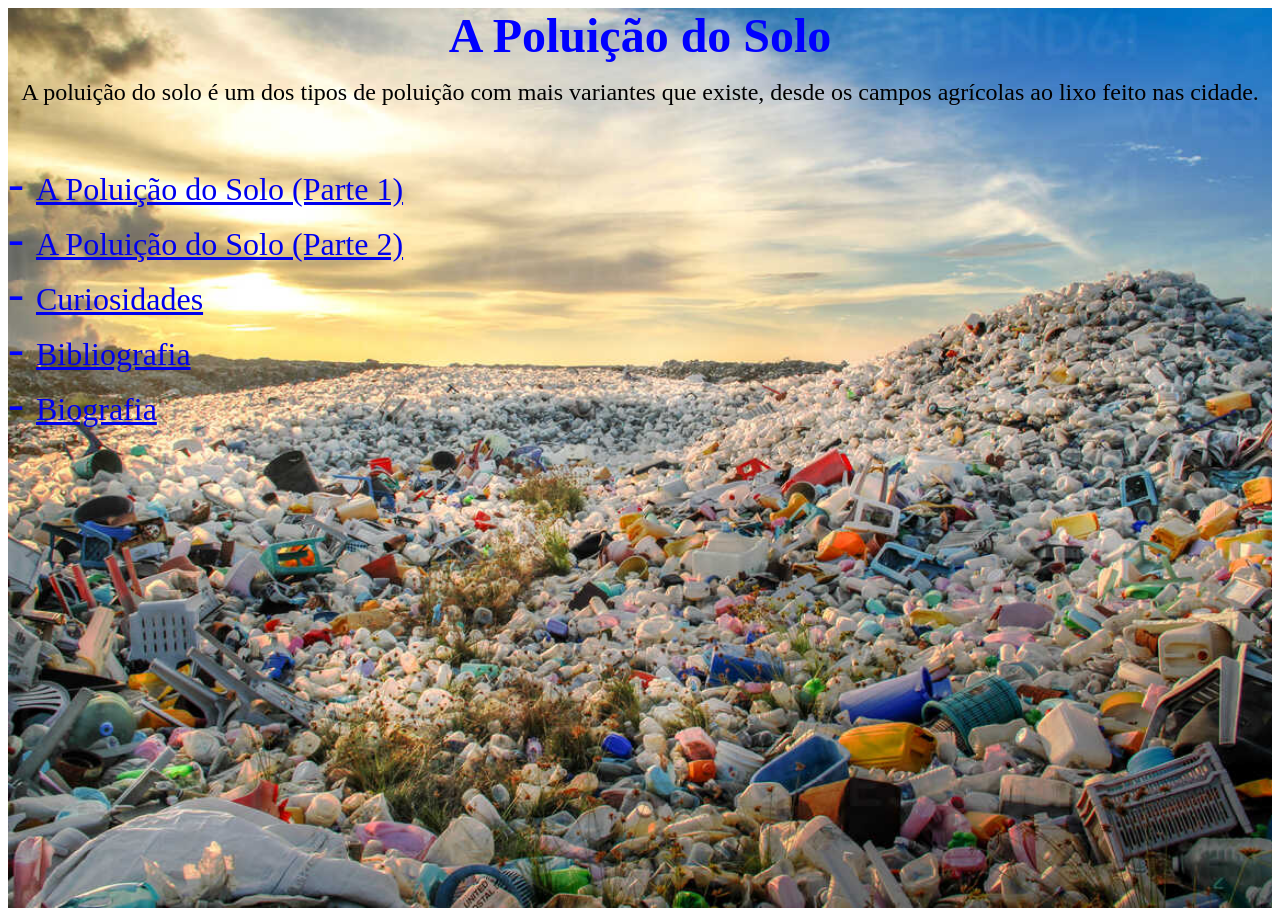
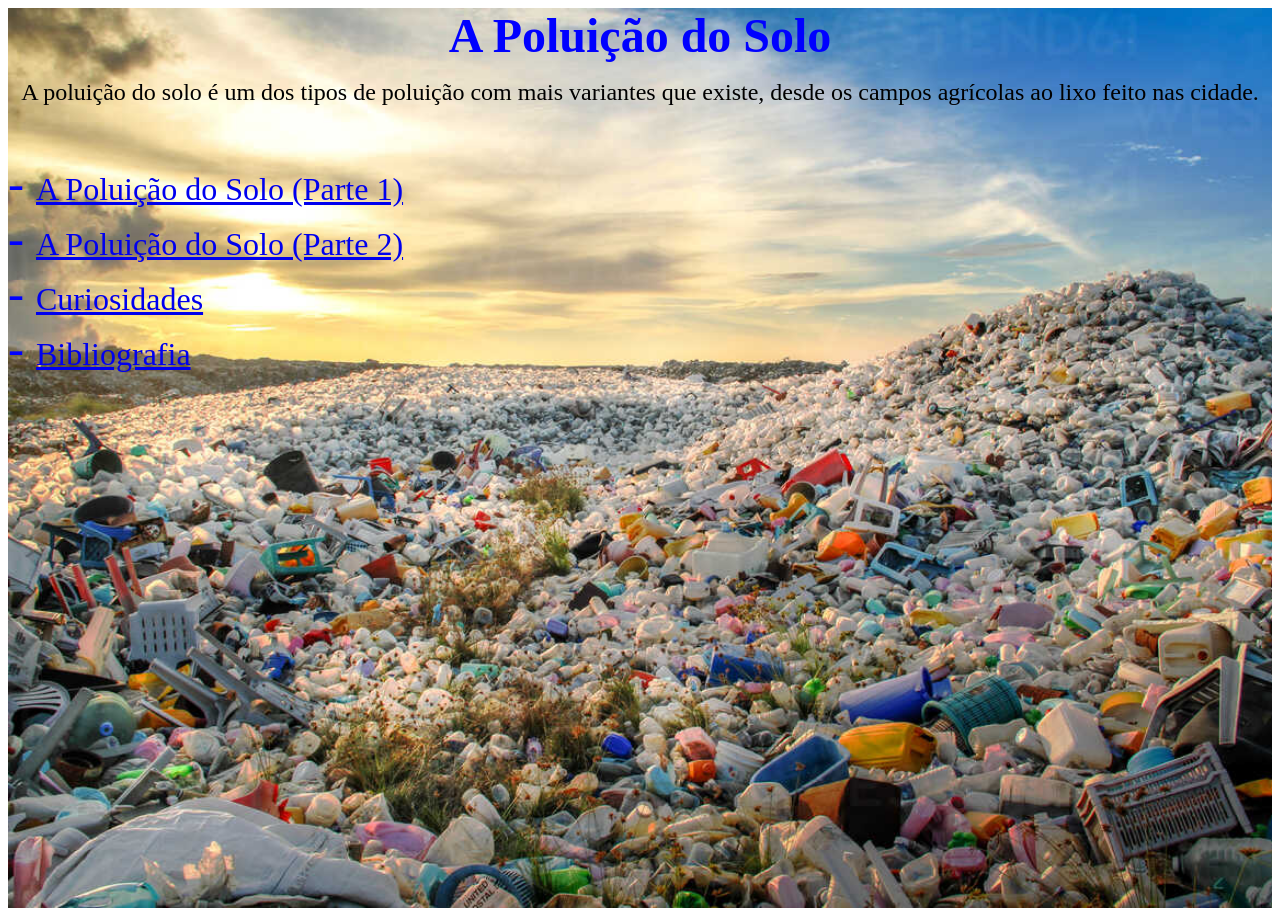
Before and after one commit to vicentesousa09/poluicaodosolo, a plain HTML site: page index.html in a window 1280 px wide. Shown: the top 908 px of the page. Drawn offline with Linux system fonts and the light colour scheme.

Commit message:
Add files via upload

```diff
--- a/index.html
+++ b/index.html
@@ -16,7 +16,7 @@
 			<font size=8> -   </font> <font size=6> <a href="https://docs.google.com/document/d/1Wt0JDrc1oYnOEirHWd43WNz0sGJ_l-yNX2E0PcXgARU/edit" target="_blank">A Poluição do Solo (Parte 2)</a>  </font>   <br>
 			<font size=8>	-   </font> <font size=6> <a href="https://docs.google.com/document/d/1RWMhGNHCApCZCca12J6VOOK9F2HmjXDDTf8EoButHYc/edit" target="_blank">Curiosidades</a>  </font>   <br>
 			<font size=8>	-   </font> <font size=6> <a href="https://docs.google.com/document/d/1AFuW9CTft1xIMi4g3dDQGMwlm6-uwL48fHYEFGXG5Ac/edit" target="_blank">Bibliografia</a>  </font>   <br>
-			<font size=8>	-   </font> <font size=6> <a href="https://docs.google.com/document/d/1BY9Xb-jLhZCIvgFXMRyFqlcWUf6FGdPUUgEtu2ZOGXo/edit" target="_blank">Biografia</a>  </font></font></p>
+			</p></font>
 		</div>
 		<p align=center><font size=6> A <b>Poluição do Solo</b> é toda e qualquer mudança em sua natureza, causada pelo contato com produtos químicos, resíduos sólidos e resíduos líquidos, os quais causam sua danificação ao ponto de tornar a terra inútil ou até gerar um <b>risco à saúde.</b></p>
 		<p align=center>De modo mais geral, podemos afirmar que <i>detergentes, lâmpadas fluorescentes, mercúrio, pesticidas, componentes eletrônicos, tintas, gasolina, diesel e óleos em geral, bem como fluídos hidráulicos, hidrocarbonetos e o chumbo</i> são os principais agentes poluidores do solo.</font>
```
